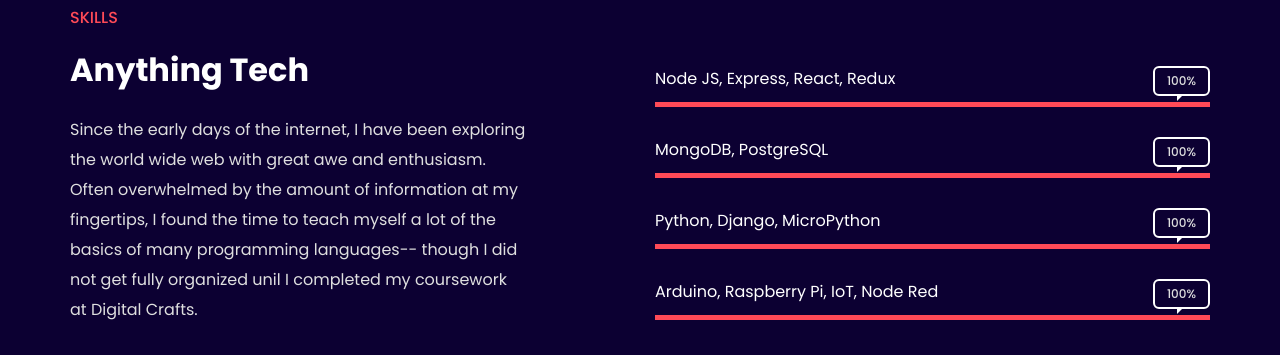
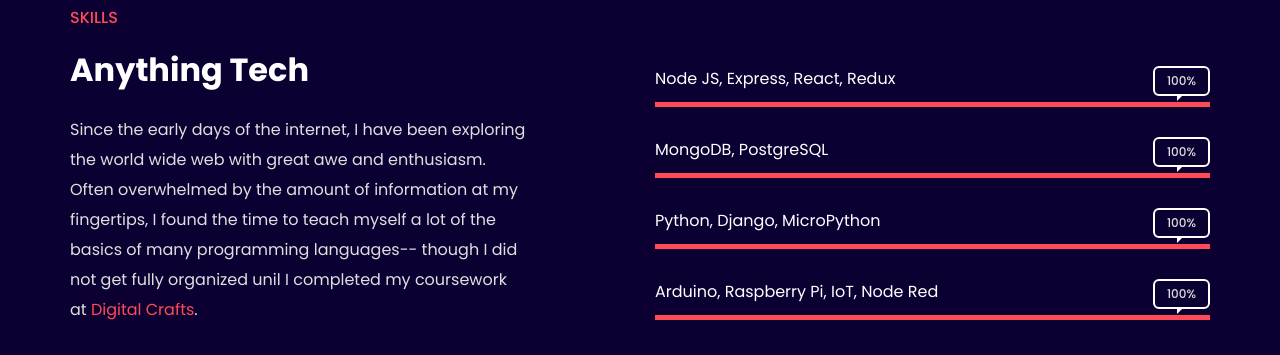
Before and after one commit to SamKlep/react-portfolio, a React (Create React App) app: page / in a window 1280 px wide. Shown: the part 3087-3442 px from the top of the page. Built offline with nearby package versions, Linux system fonts and the light colour scheme; the HTML template or start-up script is replaced by a standard one.

Commit message:
Made digital crafts name a link that opens in a new window in skills and single3 sections

```diff
--- a/src/components/skills.js
+++ b/src/components/skills.js
@@ -16,7 +16,7 @@ const Skills = () => {
                 <span />
               </h2>
               <p>
-                Since the early days of the internet, I have been exploring the world wide web with great awe and enthusiasm. Often overwhelmed by the amount of information at my fingertips, I found the time to teach myself a lot of the basics of many programming languages-- though I did not get fully organized unil I completed my coursework at Digital Crafts.
+                Since the early days of the internet, I have been exploring the world wide web with great awe and enthusiasm. Often overwhelmed by the amount of information at my fingertips, I found the time to teach myself a lot of the basics of many programming languages-- though I did not get fully organized unil I completed my coursework at <a href="https://www.digitalcrafts.com/" target="_blank">Digital Crafts</a>.
               </p>
               <div style={{ textAlign: 'left' }}>
                 <a className='amike-btn bordered mt-3' href='/assets/images/S.KlepperResume.pdf' download>
--- a/src/pages/single3.js
+++ b/src/pages/single3.js
@@ -34,7 +34,7 @@ const PortfolioSingle3 = () => {
 		                  </div>
 						  <br />
 		                  <h5><u>Let us help you-- Find a House!</u></h5>
-		                  <p>A full-stack Django application where a realtor can list houses for sale and and interact with buyers. This was my capstone project that demonstrated all the knowledge I learned going through the full-stack web development bootcamp over at <a href="https://www.digitalcrafts.com/">Digital Crafts</a>. Hosted on Heroku.</p>
+		                  <p>A full-stack Django application where a realtor can list houses for sale and and interact with buyers. This was my capstone project that demonstrated all the knowledge I learned going through the full-stack web development bootcamp over at <a href="https://www.digitalcrafts.com/" target="_blank">Digital Crafts</a>. Hosted on Heroku.</p>
 		                   <ul>
 		                    <li>Create an account</li>
 		                    <li>List house ads</li>
```
